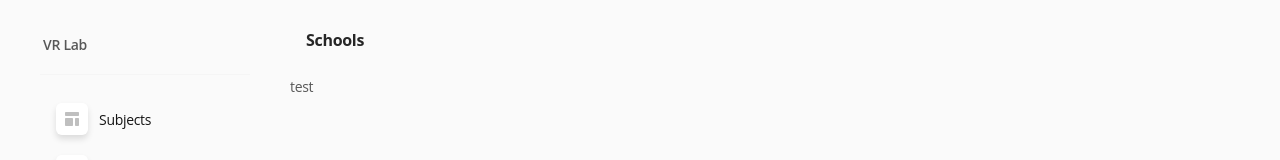
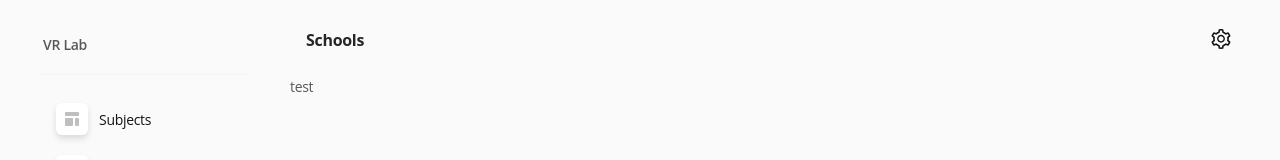
Before and after one commit to hoatuno/local-clever-vrlab, a React (Create React App) app: page /schools in a window 1280 px wide. Shown: the top 160 px of the page. Built offline with nearby package versions, Linux system fonts and the light colour scheme.

Commit message:
menu header

```diff
--- a/src/App.js
+++ b/src/App.js
@@ -6,6 +6,7 @@ import Context from './context';
 
 import 'antd/dist/antd.css';
 import './assets/styles/main.css';
+import './assets/styles/styles.css';
 import './assets/styles/responsive.css';
 
 import { ConfirmProvider } from './provider/Confirm';
--- /dev/null
+++ b/src/assets/styles/styles.css
@@ -0,0 +1,7 @@
+.ant-dropdown-menu {
+  background: #fff;
+  box-shadow: 0 20px 27px rgb(0 0 0 / 5%);
+  border-radius: 12px;
+  min-width: 176px;
+  padding: 16px 8px;
+}
--- a/src/components/layout/Header.js
+++ b/src/components/layout/Header.js
@@ -2,38 +2,82 @@ import React from 'react';
 import { useLocation } from 'react-router-dom';
 import {
   Row,
-  Col
+  Col,
   // Breadcrumb,
-  // Badge,
-  // Dropdown,
-  // Button,
-  // List,
-  // Avatar,
+  Dropdown,
+  Button,
+  Menu,
   // Input,
   // Drawer,
   // Typography,
   // Switch,
 } from 'antd';
-function Header() {
+import {
+  MenuOutlined,
+  SettingOutlined,
+  LogoutOutlined,
+  SkinFilled,
+  ToolFilled,
+} from '@ant-design/icons';
+import Context from '../../context';
+
+const getItem = (label, key, icon, children) => {
+  return {
+    key,
+    icon,
+    children,
+    label,
+  };
+};
+
+const Header = ({ onPress }) => {
+  const { updateContext } = React.useContext(Context);
   let { pathname } = useLocation();
   pathname = pathname.replace('/', '');
+
+  const menu = (
+    <Menu
+      items={[
+        getItem('My Profile', '1', <SkinFilled />),
+        getItem('Change password', '2', <ToolFilled />),
+        getItem(
+          <span onClick={() => updateContext({ token: null })}>Log out</span>,
+          '3',
+          <LogoutOutlined />
+        ),
+      ]}
+    />
+  );
+
   return (
     <>
       <Row gutter={[24, 0]}>
         <Col span={24} md={6}>
-          {/* <Breadcrumb>
-            <Breadcrumb.Item style={{ textTransform: "capitalize" }}>
-              {pathname}
-            </Breadcrumb.Item>
-          </Breadcrumb> */}
           <div className="ant-page-header-heading">
-            <span className="ant-page-header-heading-title" style={{ textTransform: 'capitalize' }}>
+            <span
+              className="ant-page-header-heading-title"
+              style={{ textTransform: 'capitalize' }}
+            >
               {pathname}
             </span>
           </div>
         </Col>
+        <Col span={24} md={18} className="header-control">
+          <Button type="link">
+            <Dropdown overlay={menu} trigger={['click']}>
+              <SettingOutlined />
+            </Dropdown>
+          </Button>
+          <Button
+            className="sidebar-toggler"
+            type="link"
+            onClick={() => onPress()}
+          >
+            <MenuOutlined />
+          </Button>
+        </Col>
       </Row>
     </>
   );
-}
+};
 export default Header;
--- a/src/components/layout/Main.js
+++ b/src/components/layout/Main.js
@@ -1,4 +1,4 @@
-import React from 'react';
+import React, { useState } from 'react';
 import { Layout, Drawer } from 'antd';
 import { Outlet } from 'react-router-dom';
 import SideBar from '../menu/SideBar';
@@ -6,6 +6,9 @@ import Header from './Header';
 
 const { Header: AntHeader, Content, Sider } = Layout;
 function Main({ children }) {
+  const [visible, setVisible] = useState(false);
+
+  const openDrawer = () => setVisible(!visible);
   return (
     <Layout className="layout-dashboard">
       <Drawer
@@ -13,6 +16,8 @@ function Main({ children }) {
         placement="left"
         closable={false}
         open={false}
+        onClose={() => setVisible(false)}
+        visible={visible}
         key="right"
         width={250}
         className="drawer-sidebar"
@@ -42,7 +47,7 @@ function Main({ children }) {
       </Sider>
       <Layout>
         <AntHeader className="ant-header-fixed">
-          <Header />
+          <Header onPress={openDrawer} />
         </AntHeader>
         <Content className="content-ant">
           {children}
--- a/src/constants/index.js
+++ b/src/constants/index.js
@@ -1 +1,2 @@
 export const ROLES = ['System Admin', 'School Admin'];
+export const SIZEICON = '24';
```
Also changed, not shown: 1 other file (tests, documents, lock files or other folders).
